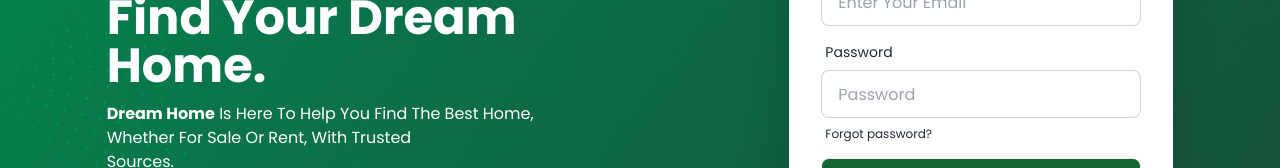
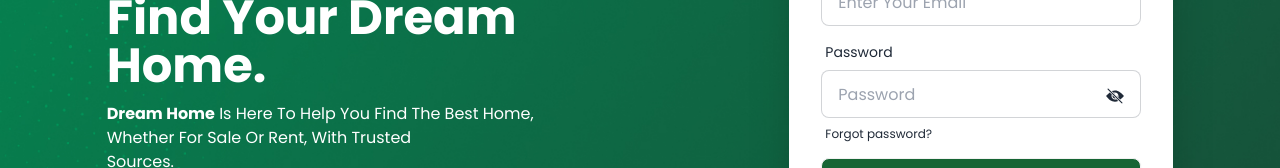
Before and after one commit to tonmoybosunia24/Module-53-Assingment, a React (Vite) app: page /login in a window 1280 px wide. Shown: the part 342-510 px from the top of the page. Built offline with nearby package versions, Linux system fonts and the light colour scheme; no server answers.

Commit message:
Password Eye Added

```diff
--- a/src/Pages/Login/Login.jsx
+++ b/src/Pages/Login/Login.jsx
@@ -3,10 +3,13 @@
 import layer from '../../assets/Layer_x0020_1.png'
 import { FaArrowRight } from "react-icons/fa";
 import { Link, useLocation, useNavigate } from "react-router-dom";
-import { useContext, useRef } from "react";
+import { useContext, useRef, useState } from "react";
 import { AuthContext } from "../../Providers/AuthProviders";
 import { toast } from "react-toastify";
 import { sendEmailVerification } from "firebase/auth";
+import { IoEye } from "react-icons/io5";
+import { IoIosEyeOff } from "react-icons/io";
+
 
 const Login = () => {
 
@@ -14,6 +17,7 @@
        const location = useLocation()
        const navigate = useNavigate()
        const eRef = useRef(null)
+       const [passEye, setPassEye] = useState(true)
 
        const handleLogin = e => {
               e.preventDefault();
@@ -58,6 +62,10 @@
 
        }
 
+       const handleEye = () => {
+              setPassEye(!passEye)
+       }
+
        return (
               <div>
                      <div className="w-full min-h-screen font-poppins" style={{ backgroundImage: `url(${layer}) ,url(${banner})`, backgroundRepeat: 'no-repeat', backgroundSize: 'contain, cover' }}>
@@ -84,7 +92,12 @@
                                                         <label className="label">
                                                                <span className="label-text">Password</span>
                                                         </label>
-                                                        <input type="password" name="password" placeholder="Password" className="input input-bordered" required />
+                                                        <div className="relative">
+                                                               <input type={passEye ? "password" : "text"} name="password" placeholder="Password" className="input input-bordered w-full" required />
+                                                               {
+                                                                      passEye ? <IoIosEyeOff onClick={handleEye} className="absolute top-4 right-4 text-xl cursor-pointer" /> : <IoEye onClick={handleEye} className="absolute top-4 right-4 text-xl cursor-pointer" />
+                                                               }
+                                                        </div>
                                                         <label className="label">
                                                                <a onClick={HandleResetPass} href="#" className="label-text-alt link link-hover">Forgot password?</a>
                                                         </label>
--- a/src/Pages/Register/Register.jsx
+++ b/src/Pages/Register/Register.jsx
@@ -3,15 +3,18 @@
 import layer from '../../assets/Layer_x0020_1.png'
 import { FaArrowRight } from "react-icons/fa";
 import { Link } from "react-router-dom";
-import { useContext } from "react";
+import { useContext, useState } from "react";
 import { AuthContext } from "../../Providers/AuthProviders";
 import { toast } from "react-toastify";
 import { sendEmailVerification, updateProfile } from "firebase/auth";
+import { IoEye } from "react-icons/io5";
+import { IoIosEyeOff } from "react-icons/io";
 
 
 const Register = () => {
 
        const { CreateUser } = useContext(AuthContext)
+       const [passEye, setPassEye] = useState(true)
 
        const handleRegister = e => {
               e.preventDefault();
@@ -39,6 +42,10 @@
                      .catch(error => {
                             toast.error(error.message)
                      })
+       }
+
+       const handleEye = () => {
+              setPassEye(!passEye)
        }
 
        return (
@@ -79,7 +86,12 @@
                                                         <label className="label">
                                                                <span className="label-text">Password</span>
                                                         </label>
-                                                        <input type="password" name="password" placeholder="Password" className="input input-bordered" required />
+                                                        <div className="relative">
+                                                               <input type={passEye ? "password" : "text"} name="password" placeholder="Password" className="input input-bordered w-full" required />
+                                                               {
+                                                                      passEye ? <IoIosEyeOff onClick={handleEye} className="absolute top-4 right-4 text-xl cursor-pointer" /> : <IoEye onClick={handleEye} className="absolute top-4 right-4 text-xl cursor-pointer" />
+                                                               }
+                                                        </div>
                                                         <label className="label">
                                                                <a href="#" className="label-text-alt link link-hover">Forgot password?</a>
                                                         </label>
```
